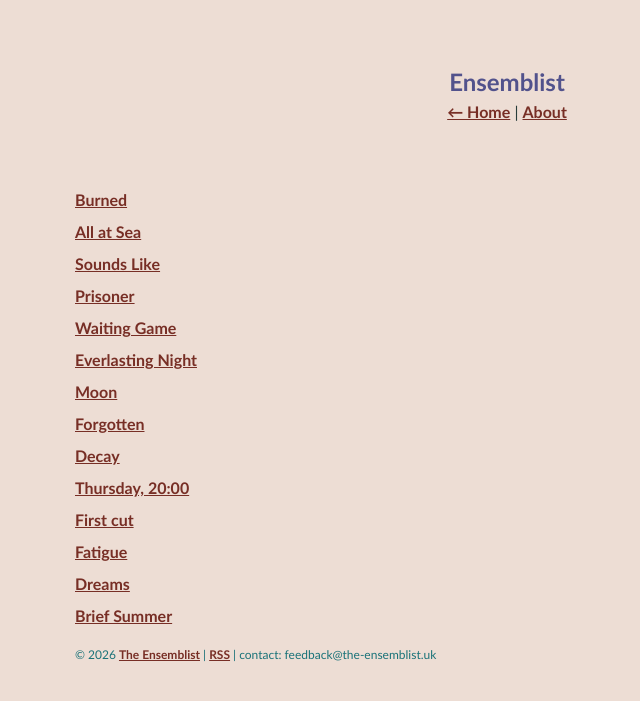
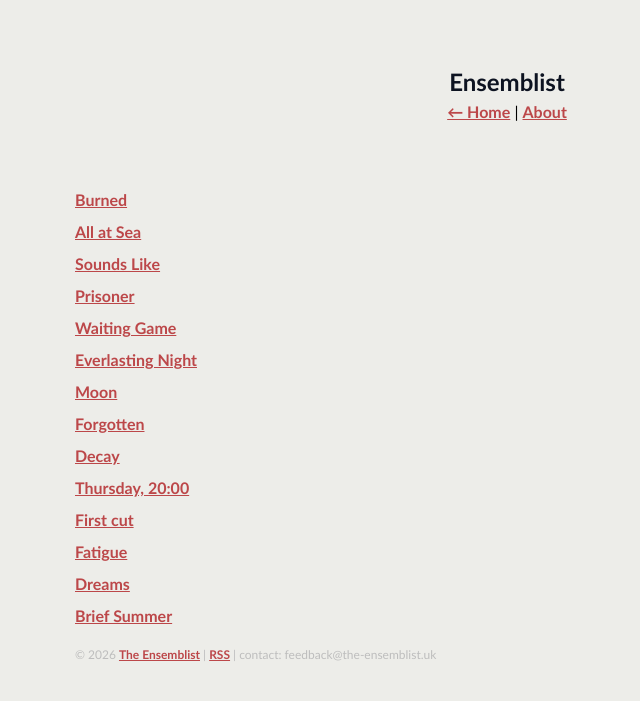
Before and after one commit to ensemblist/website, a Jekyll site: the page built from index.md, in a window 1280 px wide. Shown: the top 701 px of the page, without its empty margins (133-773 px from the left). Built offline with Jekyll 4.4.1, drawn with Linux system fonts in a browser that asks for light colours; some web fonts are replaced.

Commit message:
Update style.css

```diff
--- a/assets/style.css
+++ b/assets/style.css
@@ -1,9 +1,9 @@
 :root {
-    --bg: #EDDDD4;
-    --text: #283D3B;
-    --heading: #52528C;
-    --link: #772E25;
-    --footer: #197278;
+    --bg: #edede9;
+    --text: #000;
+    --heading: #0d1321;
+    --link: #bc4749;
+    --footer: #bdbdbd;
     --flow-space: 1.5em;
 }
 
```
